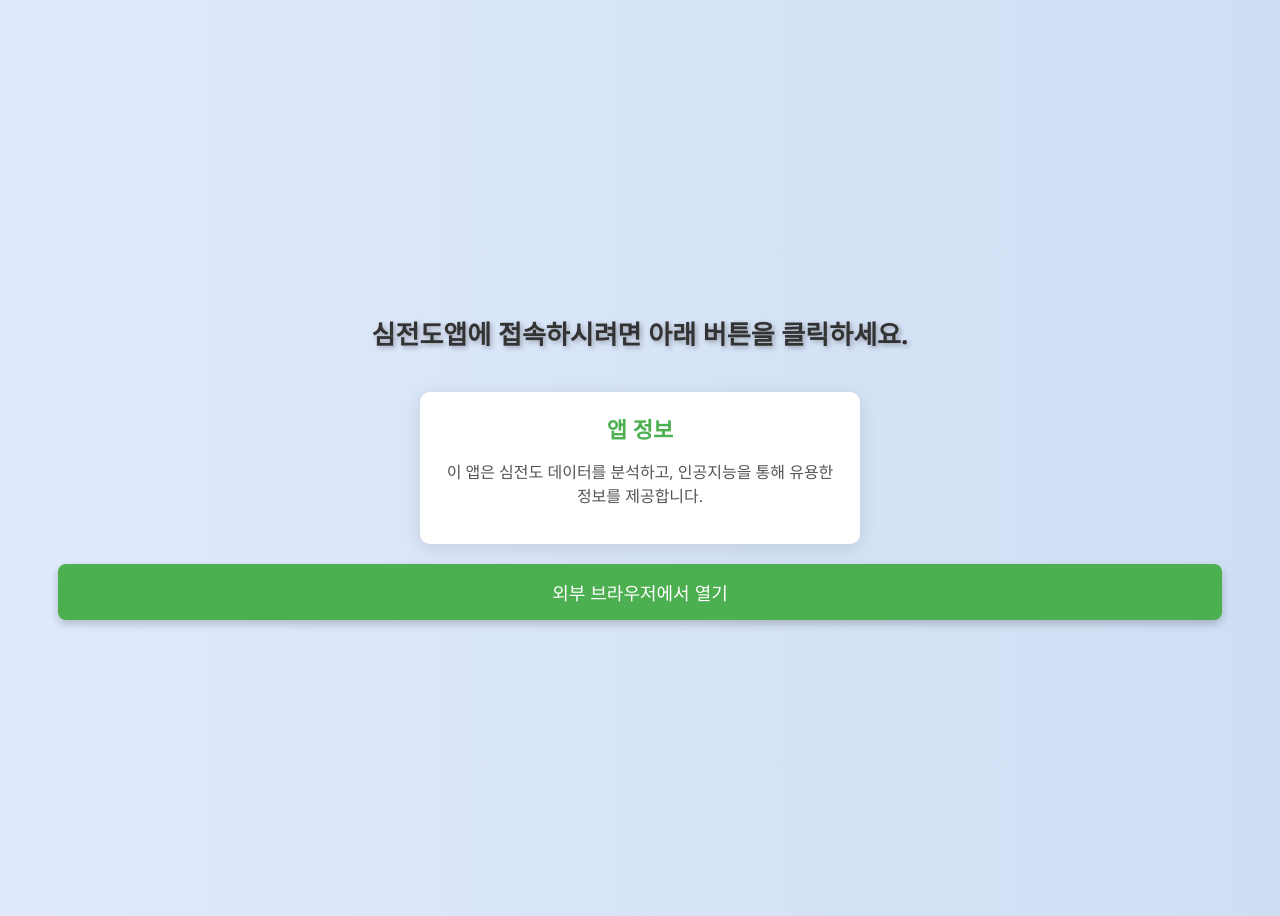
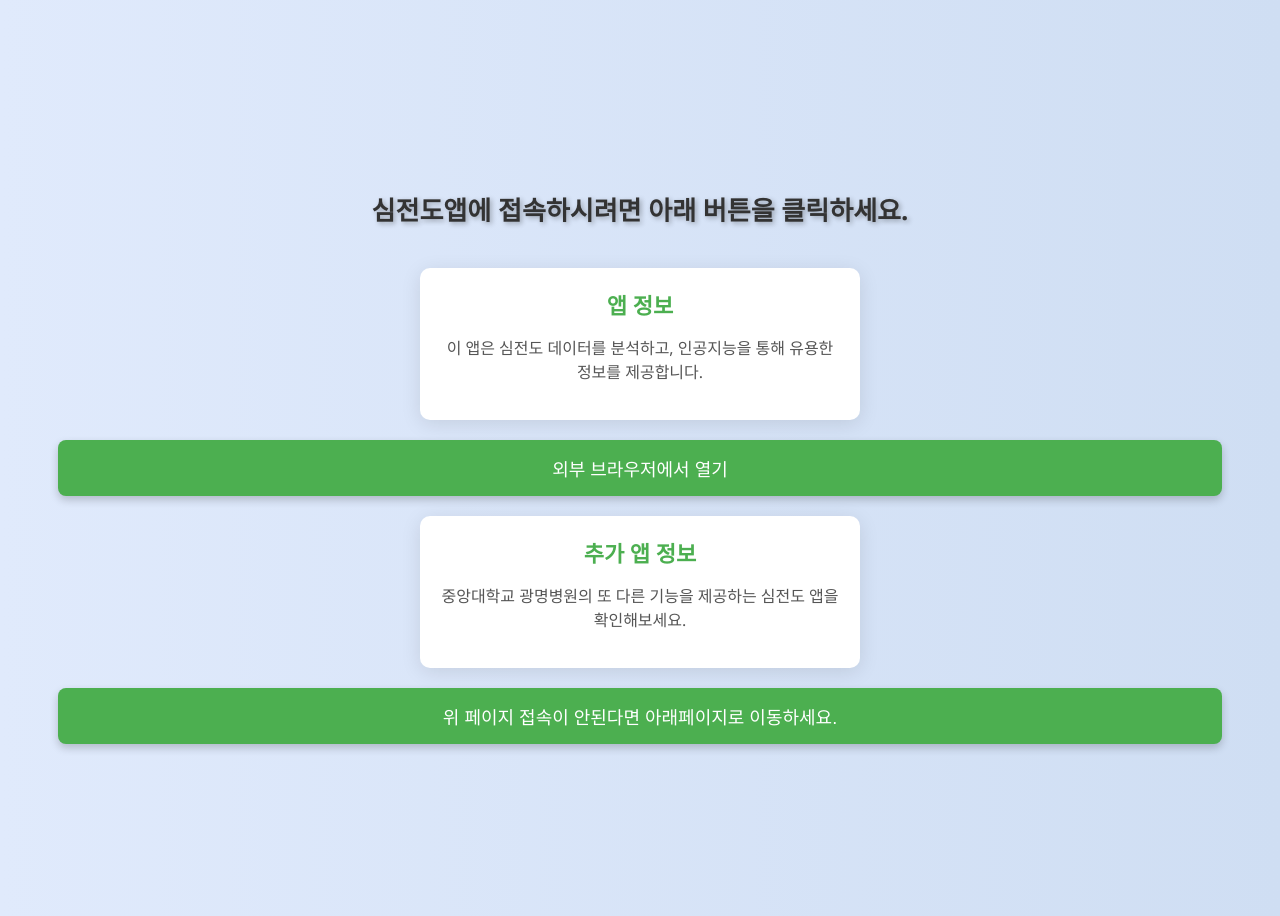
Before and after one commit to roql47/CAUEKG, a plain HTML site: page index.html in a window 1280 px wide. Drawn offline with Linux system fonts and the light colour scheme.

Commit message:
index.html

```diff
--- a/index.html
+++ b/index.html
@@ -83,10 +83,21 @@
     </div>
     <button onclick="openInBrowser()">외부 브라우저에서 열기</button>
 
+    <div class="info-card">
+        <h2>추가 앱 정보</h2>
+        <p>중앙대학교 광명병원의 또 다른 기능을 제공하는 심전도 앱을 확인해보세요.</p>
+    </div>
+    <button onclick="openSecondaryBrowser()">위 페이지 접속이 안된다면 아래페이지로 이동하세요.</button>
+
     <script>
         function openInBrowser() {
-            const chatbotURL = "https://roql47.github.io/EKGAIChallange/"; // 여기에 GPT 챗봇 링크를 입력하세요
+            const chatbotURL = "https://roql47.github.io/EKGAIChallange/"; // 첫 번째 링크
             window.open(chatbotURL, '_blank');
+        }
+
+        function openSecondaryBrowser() {
+            const secondaryURL = "https://roql47.github.io/EKGAIChallange/"; // 두 번째 링크
+            window.open(secondaryURL, '_blank');
         }
     </script>
 </body>
```
